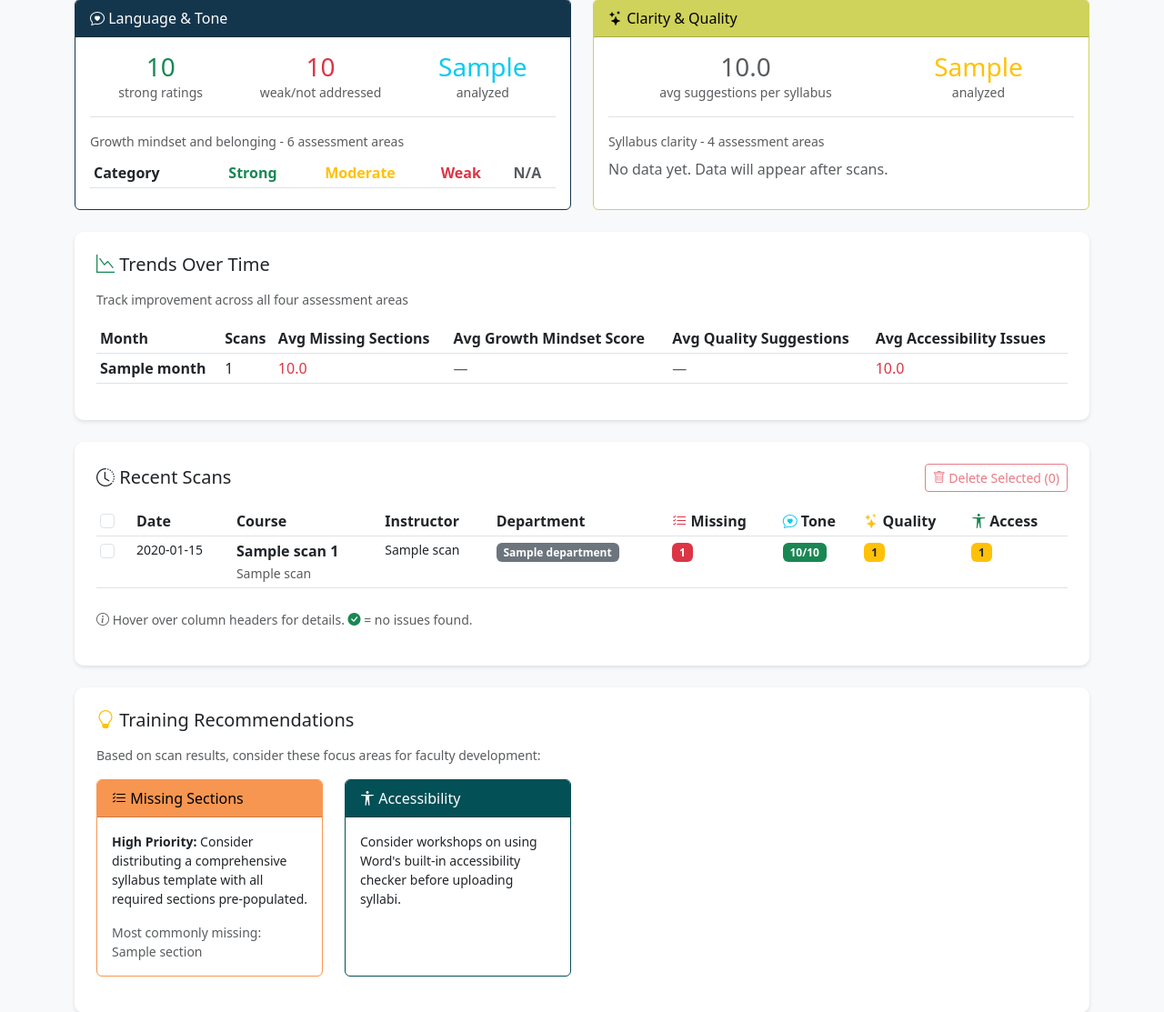
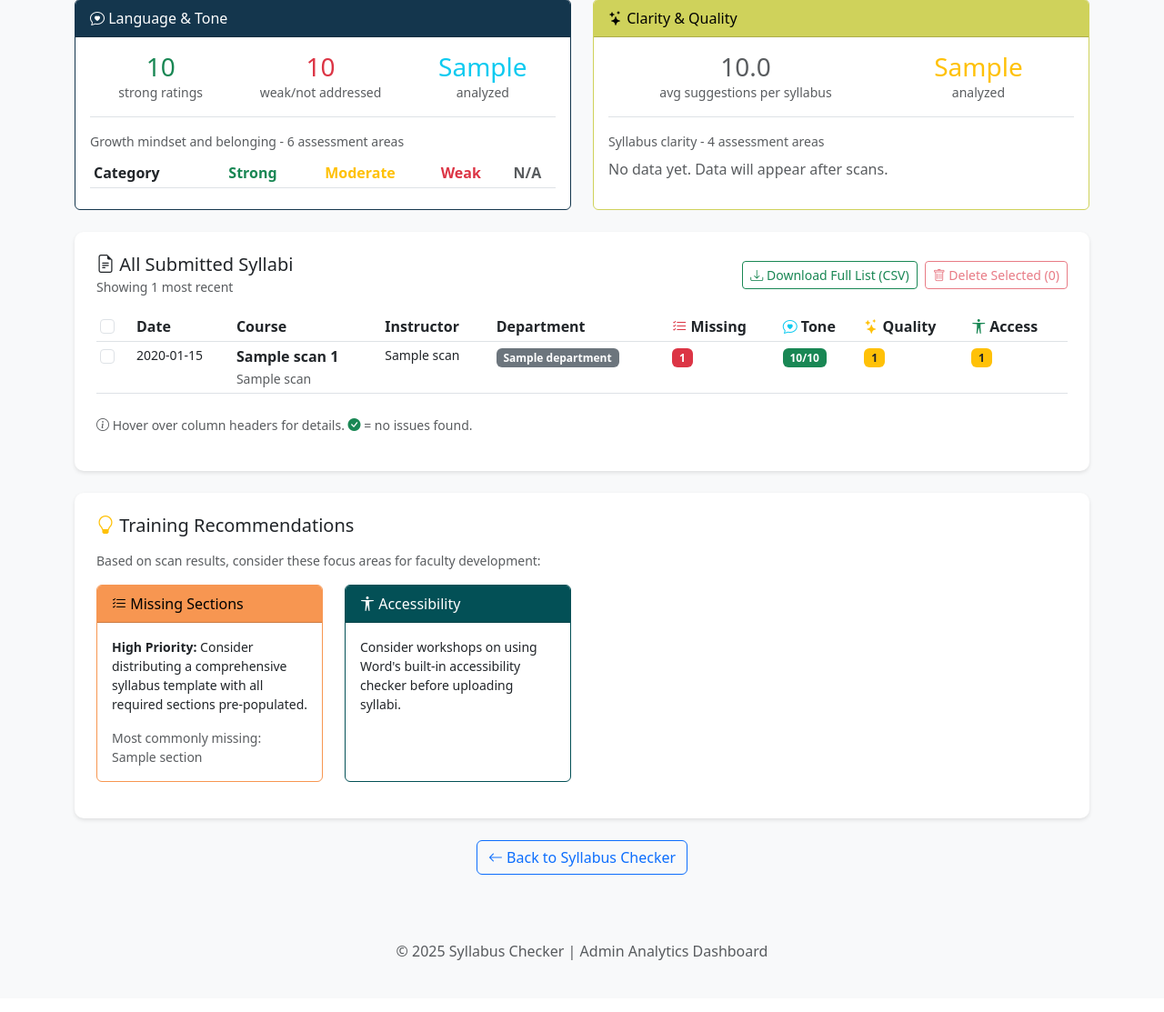
Before and after one commit to dapclark/syllabus-checker, a Flask app: template templates/admin_analytics.html in a window 1280 px wide. Shown: the part 530-1643 px from the top of the page at 91% size. After the commit the page ends 1586 px from the top, so only its background shows below. Run offline with Flask 3, Linux system fonts and the light colour scheme; the template is opened without the code that fills it: most values are stand-ins (such as "Sample title", 1, 10 or a date in 2020); lists and menus that the app fills with data are empty; parts of the project's set-up code (start-up, migrations or seed data) failed here and were passed over.

Commit message:
Simplify analytics page and add CSV download
- Remove "Trends Over Time" section
- Remove "Summary by Department" section
- Rename "Recent Scans" to "All Submitted Syllabi"
- Show 20 most recent scans with total count
- Add CSV download button to export full list of all scans
- CSV includes all scan data: date, course info, instructor, scores, issues

Co-Authored-By: Claude Opus 4.5 <noreply@anthropic.com>

```diff
--- a/app.py
+++ b/app.py
@@ -3,7 +3,7 @@ Syllabus Accessibility Checker Web Application
 Flask app for uploading and checking Word documents for accessibility issues
 """
 
-from flask import Flask, render_template, request, redirect, url_for, send_file, flash
+from flask import Flask, render_template, request, redirect, url_for, send_file, flash, Response
 import os
 from werkzeug.utils import secure_filename
 from syllabus_checker import SyllabusChecker
@@ -726,8 +726,11 @@ def admin_analytics():
     # Get list of departments for filter dropdown
     departments = analytics_db.get_departments_list()
 
-    # Get recent scans
-    recent_scans = analytics_db.get_all_scans(limit=25, department=dept_param)
+    # Get recent scans (show 20 most recent)
+    recent_scans = analytics_db.get_all_scans(limit=20, department=dept_param)
+
+    # Get total scan count for CSV download info
+    total_scans = analytics_db.get_scan_count(dept_param)
 
     return render_template('admin_analytics.html',
                            stats=stats,
@@ -744,7 +747,8 @@ def admin_analytics():
                            missing_sections_freq=missing_sections_freq,
                            departments=departments,
                            department_filter=department_filter,
-                           recent_scans=recent_scans)
+                           recent_scans=recent_scans,
+                           total_scans=total_scans)
 
 @app.route('/admin/analytics/delete', methods=['POST'])
 def admin_analytics_delete():
@@ -774,6 +778,70 @@ def admin_analytics_delete():
         return redirect(url_for('admin_analytics', department=department))
     return redirect(url_for('admin_analytics'))
 
+@app.route('/admin/analytics/csv')
+def admin_analytics_csv():
+    """Download all scans as CSV"""
+    import csv
+    import io
+
+    # Get optional department filter
+    dept_param = request.args.get('department', None)
+
+    # Get all scans (no limit)
+    all_scans = analytics_db.get_all_scans(limit=10000, department=dept_param)
+
+    # Create CSV in memory
+    output = io.StringIO()
+    writer = csv.writer(output)
+
+    # Write header
+    writer.writerow([
+        'Date',
+        'Course Subject',
+        'Course Number',
+        'Course Title',
+        'Instructor',
+        'Department',
+        'Semester',
+        'Missing Sections',
+        'Language & Tone Score',
+        'Quality Issues',
+        'Accessibility Issues',
+        'Total Issues',
+        'Filename'
+    ])
+
+    # Write data rows
+    for scan in all_scans:
+        writer.writerow([
+            scan.get('scan_date', '')[:10] if scan.get('scan_date') else '',
+            scan.get('course_subject', ''),
+            scan.get('course_number', ''),
+            scan.get('course_title', ''),
+            scan.get('instructor_name', ''),
+            scan.get('department', ''),
+            scan.get('semester', ''),
+            scan.get('missing_sections_count', 0),
+            scan.get('growth_mindset_score', '') if scan.get('growth_mindset_status') == 'success' else '',
+            scan.get('quality_issues_count', '') if scan.get('quality_analysis_status') == 'success' else '',
+            scan.get('accessibility_issues_count', 0),
+            scan.get('total_issues', 0),
+            scan.get('filename', '')
+        ])
+
+    # Prepare response
+    output.seek(0)
+    filename = f"syllabus_scans_{datetime.now().strftime('%Y%m%d')}"
+    if dept_param:
+        filename += f"_{dept_param}"
+    filename += ".csv"
+
+    return Response(
+        output.getvalue(),
+        mimetype='text/csv',
+        headers={'Content-Disposition': f'attachment; filename={filename}'}
+    )
+
 if __name__ == '__main__':
     # Clean up temp folder on exit
     import atexit
--- a/templates/admin_analytics.html
+++ b/templates/admin_analytics.html
@@ -352,119 +352,25 @@
             </div>
         </div>
 
-        <!-- Trends Over Time -->
-        <div class="chart-container mb-4">
-            <h5 class="mb-3"><i class="bi bi-graph-down text-success"></i> Trends Over Time</h5>
-            <p class="text-muted small">Track improvement across all four assessment areas</p>
-
-            {% if trends %}
-            <div class="table-responsive">
-                <table class="table table-sm">
-                    <thead>
-                        <tr>
-                            <th>Month</th>
-                            <th>Scans</th>
-                            <th>Avg Missing Sections</th>
-                            <th>Avg Growth Mindset Score</th>
-                            <th>Avg Quality Suggestions</th>
-                            <th>Avg Accessibility Issues</th>
-                        </tr>
-                    </thead>
-                    <tbody>
-                        {% for i in range(trends|length) %}
-                        <tr>
-                            <td><strong>{{ trends[i].month }}</strong></td>
-                            <td>{{ trends[i].scan_count }}</td>
-                            <td>
-                                <span class="{% if (trends[i].avg_missing_sections or 0) == 0 %}text-success{% elif (trends[i].avg_missing_sections or 0) < 2 %}text-warning{% else %}text-danger{% endif %}">
-                                    {{ "%.1f"|format(trends[i].avg_missing_sections or 0) }}
-                                </span>
-                            </td>
-                            <td>
-                                {% if growth_mindset_trends[i] is defined and growth_mindset_trends[i].avg_score %}
-                                <span class="{% if (growth_mindset_trends[i].avg_score or 0) >= 7 %}text-success{% elif (growth_mindset_trends[i].avg_score or 0) >= 5 %}text-warning{% else %}text-danger{% endif %}">
-                                    {{ "%.1f"|format(growth_mindset_trends[i].avg_score) }}/10
-                                </span>
-                                {% else %}
-                                <span class="text-muted">—</span>
-                                {% endif %}
-                            </td>
-                            <td>
-                                {% if quality_trends[i] is defined and quality_trends[i].avg_issues is not none %}
-                                <span class="{% if (quality_trends[i].avg_issues or 0) == 0 %}text-success{% elif (quality_trends[i].avg_issues or 0) < 5 %}text-warning{% else %}text-muted{% endif %}">
-                                    {{ "%.1f"|format(quality_trends[i].avg_issues or 0) }}
-                                </span>
-                                {% else %}
-                                <span class="text-muted">—</span>
-                                {% endif %}
-                            </td>
-                            <td>
-                                <span class="{% if (trends[i].avg_accessibility_issues or 0) == 0 %}text-success{% elif (trends[i].avg_accessibility_issues or 0) < 10 %}text-warning{% else %}text-danger{% endif %}">
-                                    {{ "%.1f"|format(trends[i].avg_accessibility_issues or 0) }}
-                                </span>
-                            </td>
-                        </tr>
-                        {% endfor %}
-                    </tbody>
-                </table>
-            </div>
-            {% else %}
-            <p class="text-muted">Not enough data for trends yet. Check back after more scans.</p>
-            {% endif %}
-        </div>
-
-        <!-- Department Summary -->
-        {% if department_summary and not department_filter %}
-        <div class="chart-container mb-4">
-            <h5 class="mb-3"><i class="bi bi-building text-info"></i> Summary by Department</h5>
-            <p class="text-muted small">Identify departments that may need additional support</p>
-
-            <div class="table-responsive">
-                <table class="table table-hover">
-                    <thead>
-                        <tr>
-                            <th>Department</th>
-                            <th>Scans</th>
-                            <th>Avg Issues</th>
-                            <th>Avg Missing Sections</th>
-                            <th>Avg Accessibility Issues</th>
-                            <th>Action</th>
-                        </tr>
-                    </thead>
-                    <tbody>
-                        {% for dept in department_summary %}
-                        <tr>
-                            <td><strong>{{ dept.department }}</strong></td>
-                            <td>{{ dept.scan_count }}</td>
-                            <td>
-                                <span class="{% if dept.avg_issues > (stats.avg_issues or 0) %}text-danger{% else %}text-success{% endif %}">
-                                    {{ "%.1f"|format(dept.avg_issues or 0) }}
-                                </span>
-                            </td>
-                            <td>{{ "%.1f"|format(dept.avg_missing_sections or 0) }}</td>
-                            <td>{{ "%.1f"|format(dept.avg_accessibility_issues or 0) }}</td>
-                            <td>
-                                <a href="{{ url_for('admin_analytics', department=dept.department) }}" class="btn btn-sm btn-outline-primary">
-                                    View Details
-                                </a>
-                            </td>
-                        </tr>
-                        {% endfor %}
-                    </tbody>
-                </table>
-            </div>
-        </div>
-        {% endif %}
-
-        <!-- Recent Scans -->
+        <!-- All Submitted Syllabi -->
         <div class="table-container">
             <div class="d-flex justify-content-between align-items-center mb-3">
-                <h5 class="mb-0"><i class="bi bi-clock-history"></i> Recent Scans</h5>
-                {% if recent_scans %}
-                <button type="submit" form="delete-scans-form" class="btn btn-sm btn-outline-danger" id="delete-selected-btn" disabled>
-                    <i class="bi bi-trash"></i> Delete Selected (<span id="selected-count">0</span>)
-                </button>
-                {% endif %}
+                <div>
+                    <h5 class="mb-0"><i class="bi bi-file-earmark-text"></i> All Submitted Syllabi</h5>
+                    <small class="text-muted">Showing {{ recent_scans|length }} most recent{% if total_scans and total_scans > recent_scans|length %} of {{ total_scans }} total{% endif %}</small>
+                </div>
+                <div class="d-flex gap-2">
+                    {% if total_scans and total_scans > 0 %}
+                    <a href="{{ url_for('admin_analytics_csv') }}{% if department_filter %}?department={{ department_filter }}{% endif %}" class="btn btn-sm btn-outline-success">
+                        <i class="bi bi-download"></i> Download Full List (CSV)
+                    </a>
+                    {% endif %}
+                    {% if recent_scans %}
+                    <button type="submit" form="delete-scans-form" class="btn btn-sm btn-outline-danger" id="delete-selected-btn" disabled>
+                        <i class="bi bi-trash"></i> Delete Selected (<span id="selected-count">0</span>)
+                    </button>
+                    {% endif %}
+                </div>
             </div>
 
             {% if recent_scans %}
```
